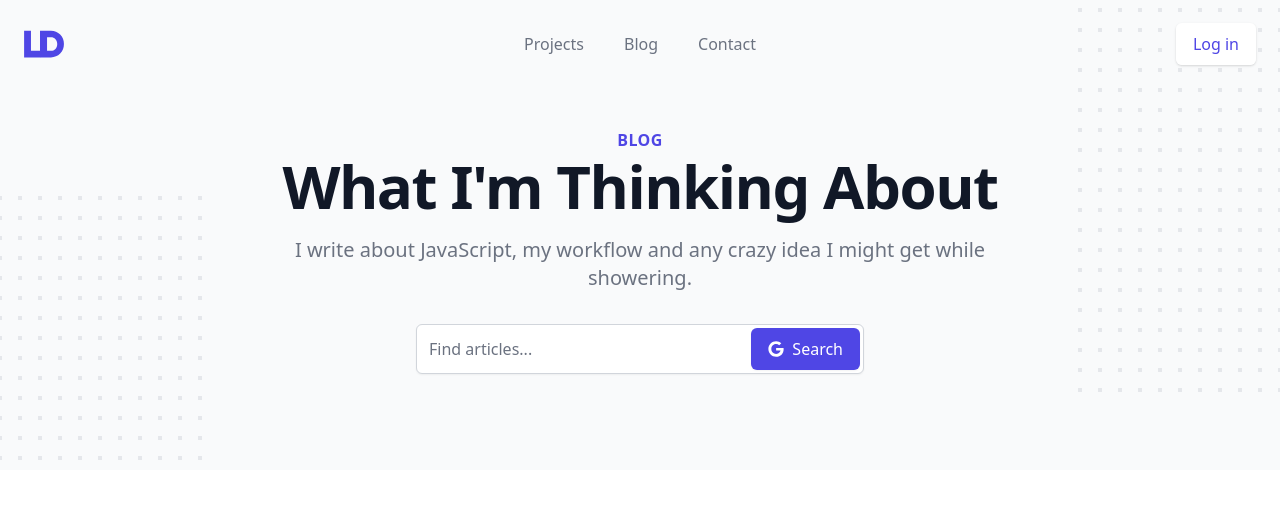
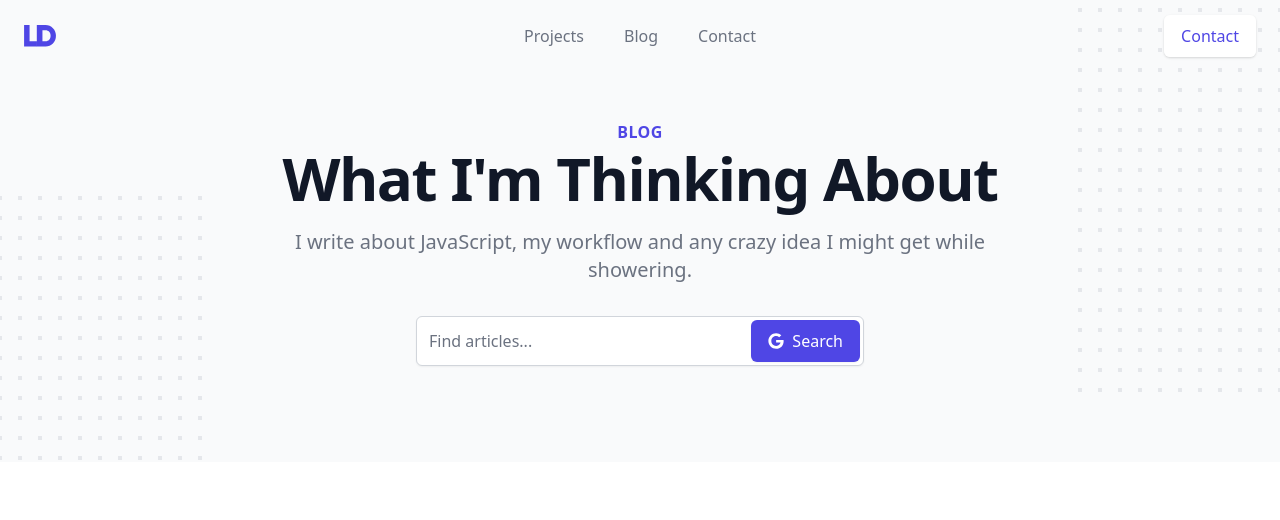
Before and after one commit to leodr/leodriesch.com, a Next.js app: page /blog in a window 1280 px wide. Shown: the top 520 px of the page. Built offline with nearby package versions, Linux system fonts and the light colour scheme; a web font is replaced by a local one; what @tailwindcss/typography would draw is missing.

Commit message:
:children_crossing: Improve mobile menu usability

```diff
--- a/src/layouts/StandardLayout.js
+++ b/src/layouts/StandardLayout.js
@@ -12,6 +12,14 @@ export function StandardLayout({
     pageTitle,
 }) {
     const [showMenu, setShowMenu] = useState(false)
+
+    function handleShowMenu() {
+        setShowMenu(true)
+    }
+
+    function handleCloseMenu() {
+        setShowMenu(false)
+    }
 
     return (
         <>
@@ -87,7 +95,7 @@ export function StandardLayout({
                         </svg>
                     </div>
                 </div>
-                <div className="relative pt-6 pb-16 sm:pb-24">
+                <div className="relative pt-4 pb-12 sm:pb-24">
                     <div className="max-w-7xl mx-auto px-4 sm:px-6">
                         <nav
                             className="relative flex items-center justify-between sm:h-10 md:justify-center"
@@ -100,7 +108,7 @@ export function StandardLayout({
                                             <span className="sr-only">
                                                 Workflow
                                             </span>
-                                            <Logo className="text-indigo-600 w-10 h-10" />
+                                            <Logo className="text-indigo-600 w-7 md:w-8" />
                                         </a>
                                     </Link>
                                     <div className="-mr-2 flex items-center md:hidden">
@@ -109,7 +117,7 @@ export function StandardLayout({
                                             className="bg-gray-50 rounded-md p-2 inline-flex items-center justify-center text-gray-400 hover:text-gray-500 hover:bg-gray-100 focus:outline-none focus:ring-2 focus:ring-inset focus:ring-indigo-500"
                                             id="main-menu"
                                             aria-haspopup="true"
-                                            onClick={() => setShowMenu(true)}
+                                            onClick={handleShowMenu}
                                         >
                                             <span className="sr-only">
                                                 Open main menu
@@ -152,12 +160,11 @@ export function StandardLayout({
                             </div>
                             <div className="hidden md:absolute md:flex md:items-center md:justify-end md:inset-y-0 md:right-0">
                                 <span className="inline-flex rounded-md shadow">
-                                    <a
-                                        href="#"
-                                        className="inline-flex items-center px-4 py-2 border border-transparent text-base font-medium rounded-md text-indigo-600 bg-white hover:bg-gray-50"
-                                    >
-                                        Log in
+                                    <Link href="/contact">
+                                        <a className="inline-flex items-center px-4 py-2 border border-transparent text-base font-medium rounded-md text-indigo-600 bg-white hover:bg-gray-50">
+                                            Contact
                                         </a>
+                                    </Link>
                                 </span>
                             </div>
                         </nav>
@@ -176,17 +183,17 @@ export function StandardLayout({
                         <div className="rounded-lg shadow-md bg-white ring-1 ring-black ring-opacity-5 overflow-hidden">
                             <div className="px-5 pt-4 flex items-center justify-between">
                                 <div>
-                                    <img
-                                        className="h-8 w-auto"
-                                        src="https://tailwindui.com/img/logos/workflow-mark-indigo-600.svg"
-                                        alt=""
-                                    />
+                                    <Link href="/">
+                                        <a onClick={handleCloseMenu}>
+                                            <Logo className="text-indigo-600 w-7" />
+                                        </a>
+                                    </Link>
                                 </div>
                                 <div className="-mr-2">
                                     <button
                                         type="button"
                                         className="bg-white rounded-md p-2 inline-flex items-center justify-center text-gray-400 hover:text-gray-500 hover:bg-gray-100 focus:outline-none focus:ring-2 focus:ring-inset focus:ring-indigo-500"
-                                        onClick={() => setShowMenu(false)}
+                                        onClick={handleCloseMenu}
                                     >
                                         <span className="sr-only">
                                             Close menu
@@ -220,6 +227,7 @@ export function StandardLayout({
                                         <a
                                             className="block px-3 py-2 rounded-md text-base font-medium text-gray-700 hover:text-gray-900 hover:bg-gray-50"
                                             role="menuitem"
+                                            onClick={handleCloseMenu}
                                         >
                                             Projects
                                         </a>
@@ -228,6 +236,7 @@ export function StandardLayout({
                                         <a
                                             className="block px-3 py-2 rounded-md text-base font-medium text-gray-700 hover:text-gray-900 hover:bg-gray-50"
                                             role="menuitem"
+                                            onClick={handleCloseMenu}
                                         >
                                             Blog
                                         </a>
@@ -236,19 +245,22 @@ export function StandardLayout({
                                         <a
                                             className="block px-3 py-2 rounded-md text-base font-medium text-gray-700 hover:text-gray-900 hover:bg-gray-50"
                                             role="menuitem"
+                                            onClick={handleCloseMenu}
                                         >
                                             Contact
                                         </a>
                                     </Link>
                                 </div>
                                 <div role="none">
+                                    <Link href="/contact">
                                         <a
-                                        href="#"
                                             className="block w-full px-5 py-3 text-center font-medium text-indigo-600 bg-gray-50 hover:bg-gray-100"
                                             role="menuitem"
+                                            onClick={handleCloseMenu}
                                         >
-                                        Log in
+                                            Contact
                                         </a>
+                                    </Link>
                                 </div>
                             </div>
                         </div>
```
Lines whose indentation alone changed are shown as unchanged.
